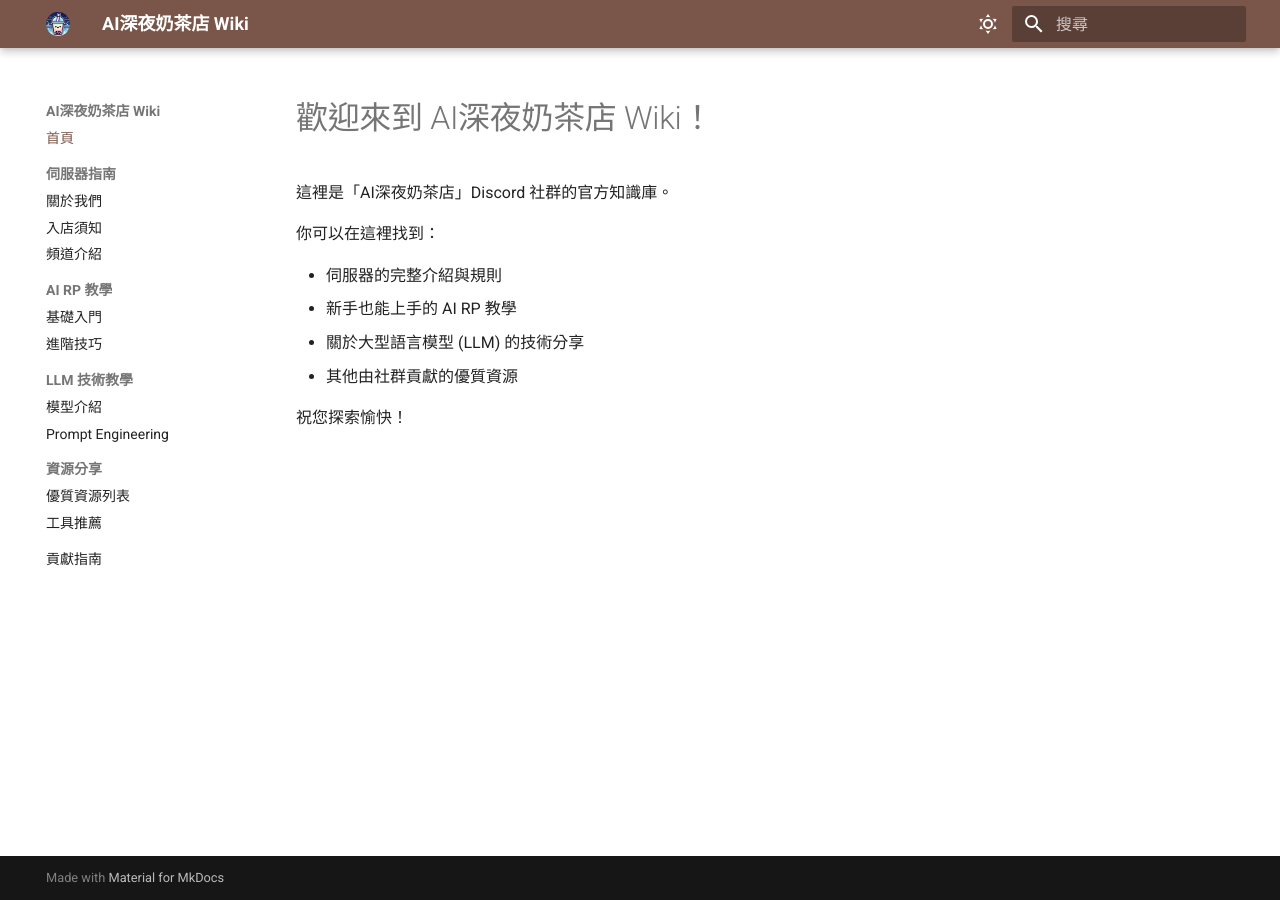
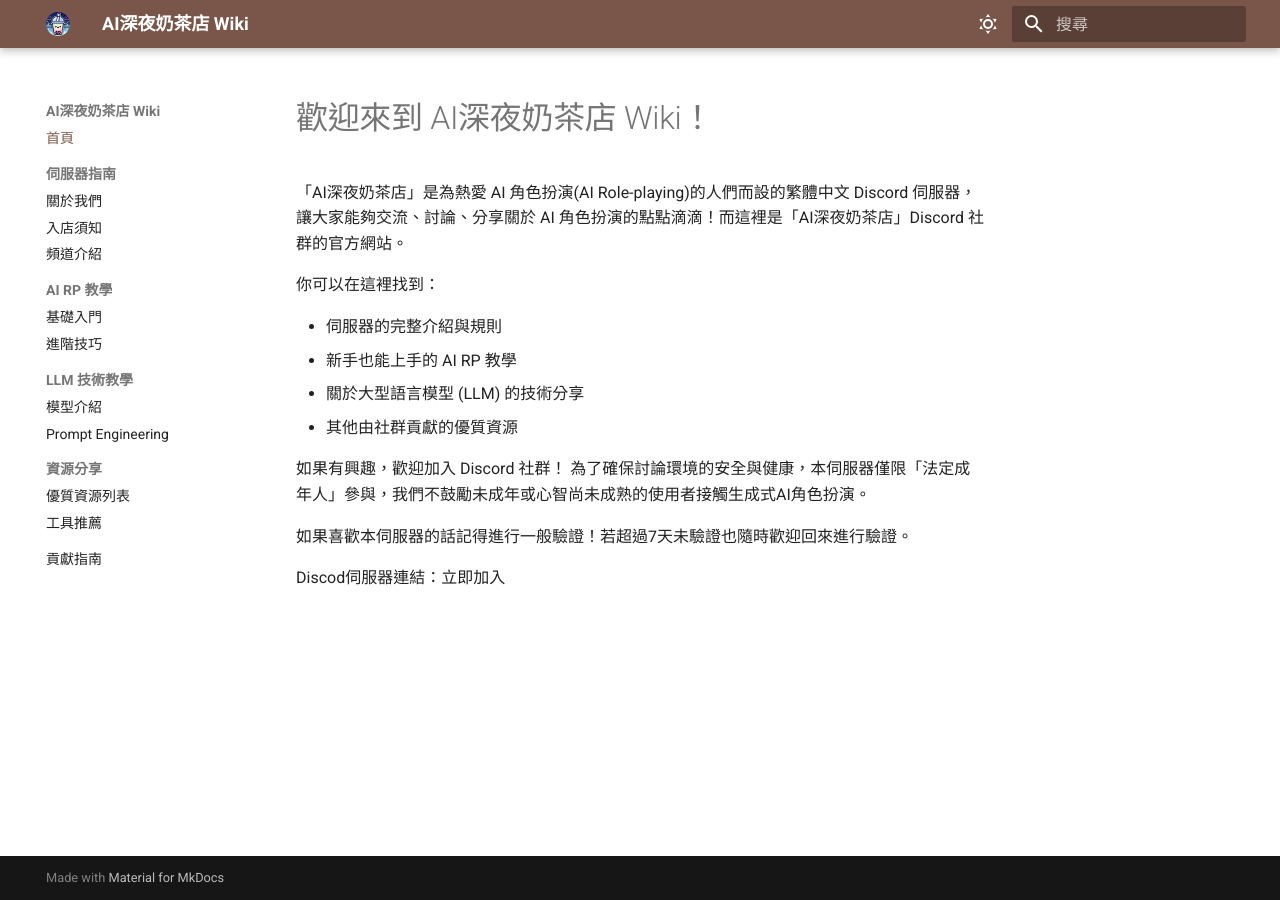
Before and after one commit to Chocochocococo/ai-milktea-wiki, an MkDocs documentation site: the page built from docs/index.md, in a window 1280 px wide. Built offline with MkDocs 1.6.1 and Material for MkDocs 9.7.7, drawn with Linux system fonts in a browser that asks for light colours.

Commit message:
Update index.md

```diff
--- a/docs/index.md
+++ b/docs/index.md
@@ -5,7 +5,7 @@
 
 # 歡迎來到 AI深夜奶茶店 Wiki！
 
-這裡是「AI深夜奶茶店」Discord 社群的官方知識庫。
+「AI深夜奶茶店」是為熱愛 AI 角色扮演(AI Role-playing)的人們而設的繁體中文 Discord 伺服器，讓大家能夠交流、討論、分享關於 AI 角色扮演的點點滴滴！而這裡是「AI深夜奶茶店」Discord 社群的官方網站。
 
 你可以在這裡找到：
 
@@ -14,4 +14,9 @@
 - 關於大型語言模型 (LLM) 的技術分享
 - 其他由社群貢獻的優質資源
 
-祝您探索愉快！
+如果有興趣，歡迎加入 Discord 社群！
+為了確保討論環境的安全與健康，本伺服器僅限「法定成年人」參與，我們不鼓勵未成年或心智尚未成熟的使用者接觸生成式AI角色扮演。
+
+如果喜歡本伺服器的話記得進行一般驗證！若超過7天未驗證也隨時歡迎回來進行驗證。
+
+Discod伺服器連結：立即加入
```
